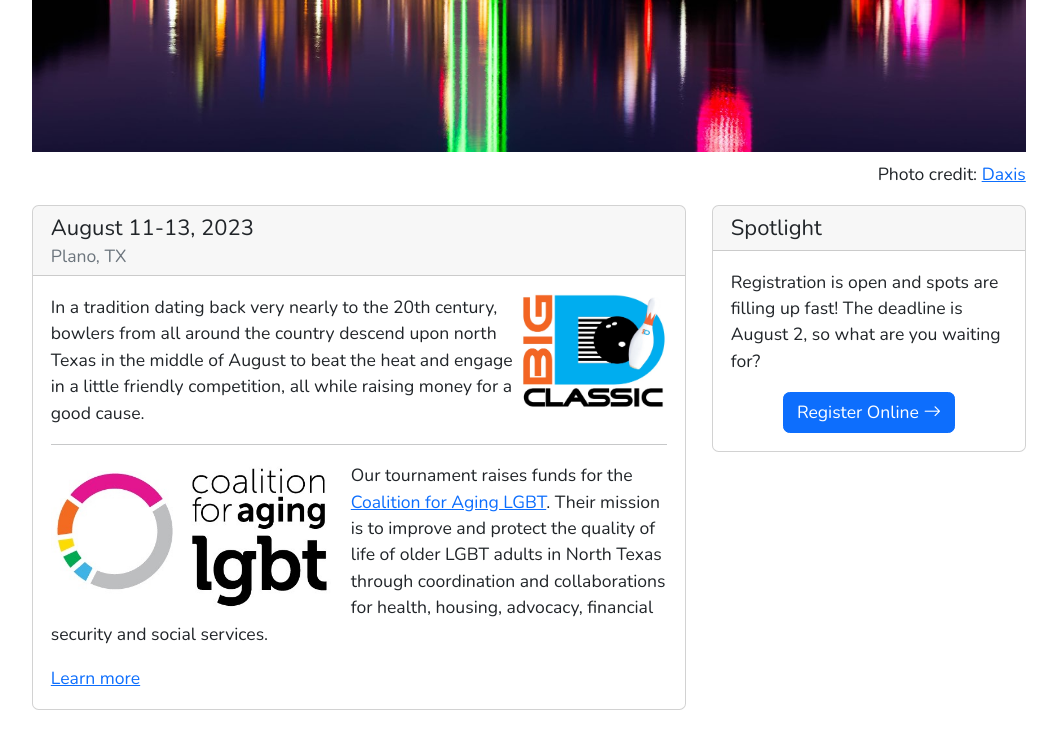
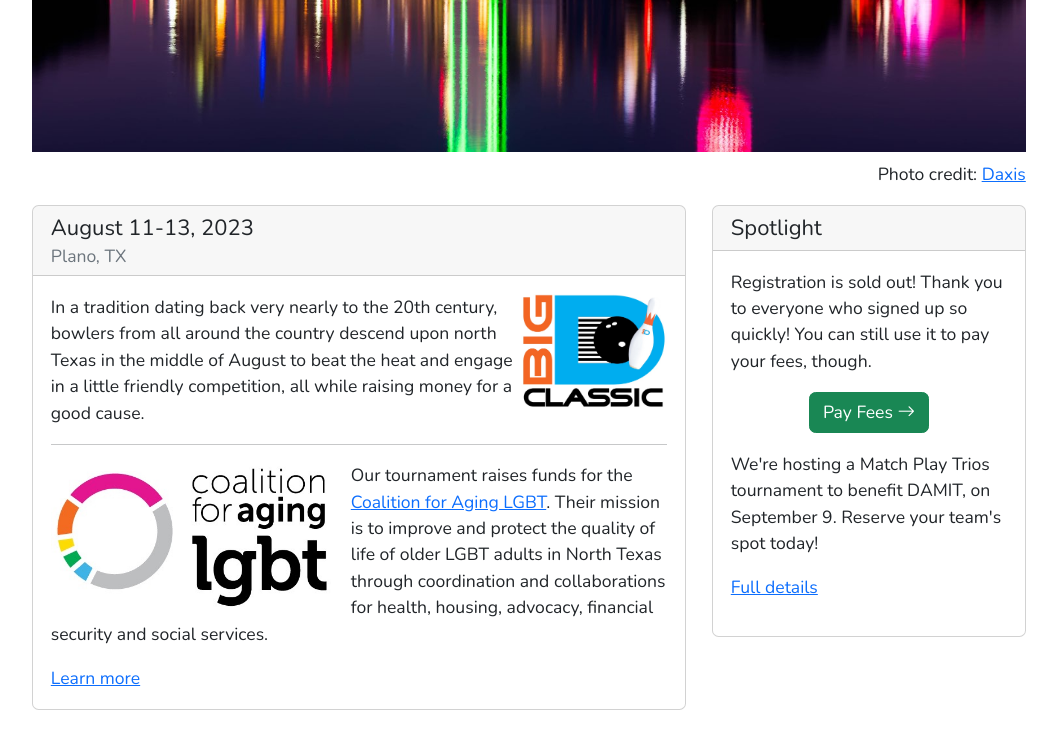
Before and after one commit to tournio/bigdclassic-nextjs, a Next.js app: page / in a window 1280 px wide. Shown: the part 466-1200 px from the top of the page, without its empty margins (111-1168 px from the left). Built offline with nearby package versions, Linux system fonts and the light colour scheme; no server answers.

Commit message:
Add Stripe Buy Button for Sept match play trios

```diff
--- /dev/null
+++ b/components/StripeBuyButton.js
@@ -0,0 +1,9 @@
+const StripeBuyButton = ({buttonId}) => {
+  return (
+    <stripe-buy-button buy-button-id={buttonId}
+                       publishable-key={process.env.NEXT_PUBLIC_STRIPE_API_KEY}
+    ></stripe-buy-button>
+  );
+}
+
+export default StripeBuyButton;
--- a/components/spotlight.js
+++ b/components/spotlight.js
@@ -1,7 +1,7 @@
 import React from "react";
 import Card from "react-bootstrap/Card";
-import Col from "react-bootstrap/Col";
-import FormGroup from "react-bootstrap/FormGroup";
+
+import StripeBuyButton from "./StripeBuyButton";
 
 import styles from './spotlight.module.scss';
 
@@ -36,28 +36,28 @@ const spotlight = () => {
       {/*  </p>*/}
       {/*</Card.Text>*/}
 
-      {/*<Card.Text>*/}
-      {/*  Registration is sold out! Thank you to everyone who signed up so quickly! You can still*/}
-      {/*  use it to pay your fees, though.*/}
-      {/*</Card.Text>*/}
-      {/*<Card.Text className={'text-center'}>*/}
-      {/*  <a href="https://www.igbo-reg.com/tournaments/big-d-classic-2022"*/}
-      {/*     className="btn btn-primary">*/}
-      {/*    Online Registration*/}
-      {/*    {' '}<i className="bi bi-arrow-right" aria-hidden={true}/>*/}
-      {/*  </a>*/}
-      {/*</Card.Text>*/}
-
       <Card.Text>
-        Registration is open and spots are filling up fast! The deadline is August 2, so what are you waiting for?
+        Registration is sold out! Thank you to everyone who signed up so quickly! You can still
+        use it to pay your fees, though.
       </Card.Text>
       <Card.Text className={'text-center'}>
         <a href="https://www.tourn.io/tournaments/big-d-2023"
-           className="btn btn-primary">
-          Register Online
-          {' '}<i className="bi bi-arrow-right" aria-hidden={true} />
+           className="btn btn-success">
+          Pay Fees
+          {' '}<i className="bi bi-arrow-right" aria-hidden={true}/>
         </a>
       </Card.Text>
+
+      {/*<Card.Text>*/}
+      {/*  Registration is open and spots are filling up fast! The deadline is August 2, so what are you waiting for?*/}
+      {/*</Card.Text>*/}
+      {/*<Card.Text className={'text-center'}>*/}
+      {/*  <a href="https://www.tourn.io/tournaments/big-d-2023"*/}
+      {/*     className="btn btn-primary">*/}
+      {/*    Register Online*/}
+      {/*    {' '}<i className="bi bi-arrow-right" aria-hidden={true} />*/}
+      {/*  </a>*/}
+      {/*</Card.Text>*/}
       {/*<hr />*/}
       {/*<Card.Text>*/}
       {/*    We're hosting a match play trio tournament on June 24, at Plano Super Bowl. Join us, won't you?*/}
@@ -91,6 +91,17 @@ const spotlight = () => {
       {/*  </p>*/}
       {/*  <img alt="" border="0" src="https://www.paypalobjects.com/en_US/i/scr/pixel.gif" width="1" height="1"/>*/}
       {/*</form>*/}
+      <Card.Text>
+        We&apos;re hosting a Match Play Trios tournament to benefit DAMIT, on September 9. Reserve your team&apos;s spot today!
+      </Card.Text>
+      <Card.Text>
+        <a href="/images/match_play_sept_2023.jpg">
+          Full details
+        </a>
+      </Card.Text>
+      <Card.Text>
+        <StripeBuyButton buttonId={process.env.NEXT_PUBLIC_TRIOS_BUTTON_ID}/>
+      </Card.Text>
 
     </Card.Body>
   );
--- a/pages/_document.js
+++ b/pages/_document.js
@@ -6,6 +6,10 @@ const Document = () => (
       <link
         href={'https://fonts.googleapis.com/css2?family=Nunito&display=swap'}
         rel={'stylesheet'}/>
+      <script
+        async
+        src={"https://js.stripe.com/v3/buy-button.js"}>
+      </script>
     </Head>
     <body>
     <Main/>
```
Also changed, not shown: public/images/match_play_sept_2023.jpg (added).
